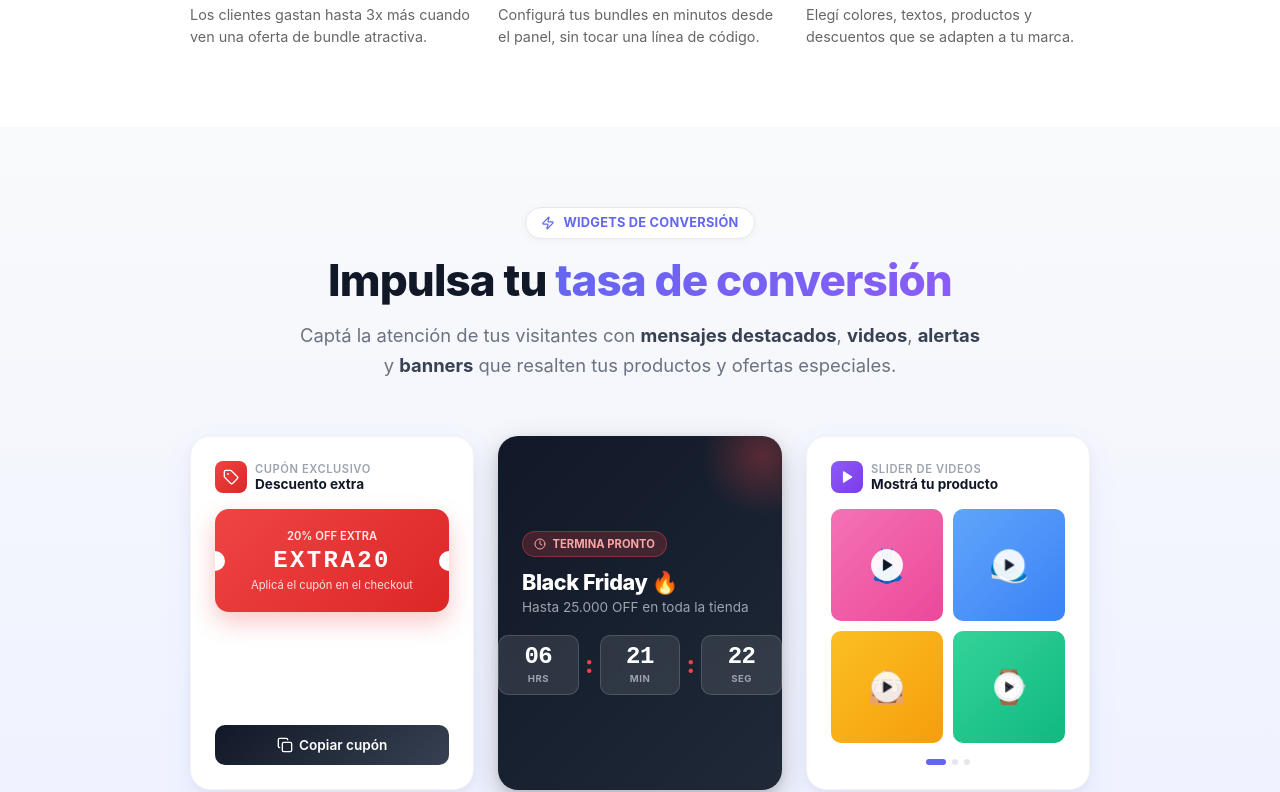
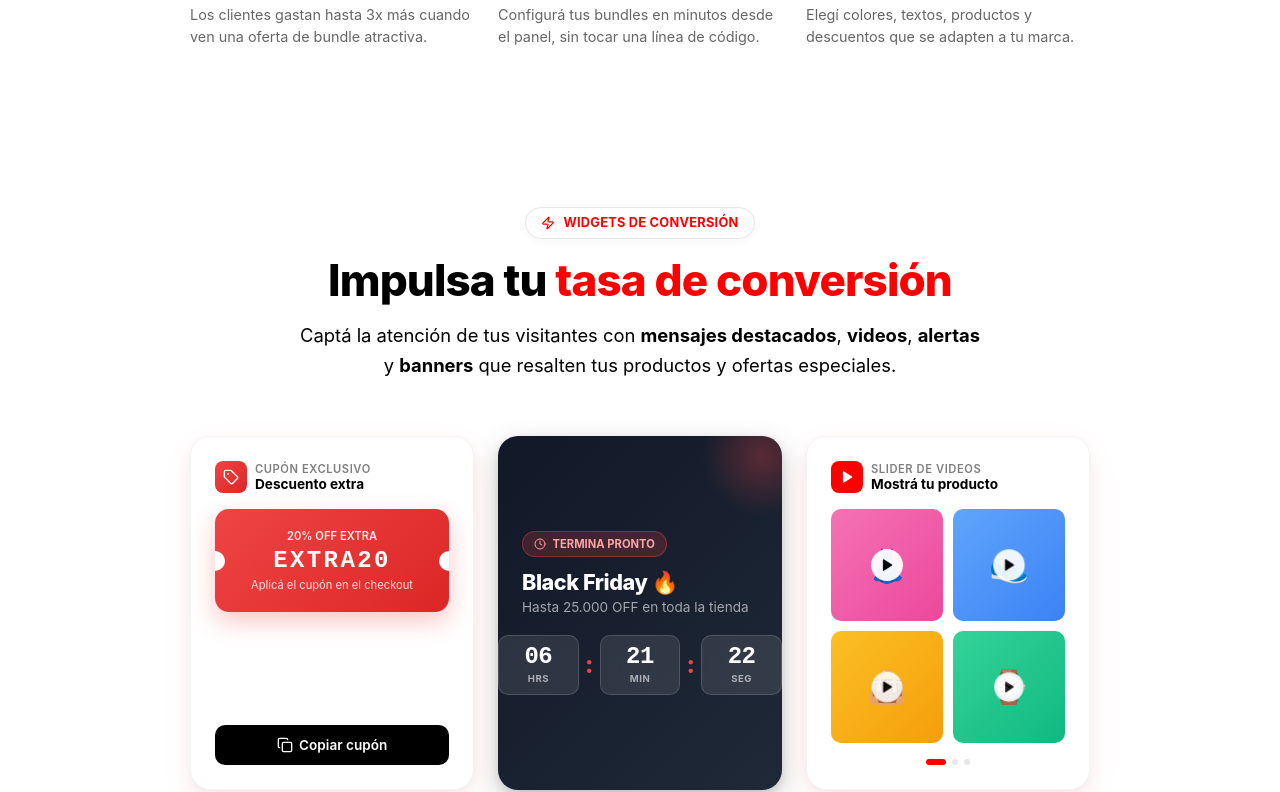
Before and after one commit to rodri-nexus/Nexus2026, a Next.js app: page / in a window 1280 px wide. Shown: the part 2488-3280 px from the top of the page. Built offline with nearby package versions, Linux system fonts and the light colour scheme.

Commit message:
Update FeatureWidgets.tsx

```diff
--- a/app/components/landing/FeatureWidgets.tsx
+++ b/app/components/landing/FeatureWidgets.tsx
@@ -46,7 +46,7 @@ export default function FeatureWidgets() {
     <section
       style={{
         padding: "5rem 1.25rem",
-        background: "linear-gradient(180deg, #f9fafb 0%, #eef2ff 100%)",
+        background: "#ffffff",
       }}
     >
       <div style={{ maxWidth: "1100px", margin: "0 auto" }}>
@@ -71,7 +71,7 @@ export default function FeatureWidgets() {
               background: "white",
               borderRadius: "999px",
               fontSize: "0.8rem",
-              color: "#6366f1",
+              color: "#FF0000",
               fontWeight: 700,
               letterSpacing: "0.02em",
               border: "1px solid #e5e7eb",
@@ -92,7 +92,7 @@ export default function FeatureWidgets() {
           style={{
             fontSize: "clamp(1.75rem, 5vw, 2.75rem)",
             fontWeight: 800,
-            color: "#111827",
+            color: "#000000",
             textAlign: "center",
             margin: "0 0 1rem 0",
             letterSpacing: "-0.02em",
@@ -102,10 +102,7 @@ export default function FeatureWidgets() {
           Impulsa tu{" "}
           <span
             style={{
-              background: "linear-gradient(135deg, #6366f1, #8b5cf6)",
-              WebkitBackgroundClip: "text",
-              WebkitTextFillColor: "transparent",
-              backgroundClip: "text",
+              color: "#FF0000",
             }}
           >
             tasa de conversión
@@ -120,7 +117,8 @@ export default function FeatureWidgets() {
           transition={{ duration: 0.5, delay: 0.2 }}
           style={{
             fontSize: "clamp(1rem, 2vw, 1.15rem)",
-            color: "#6b7280",
+            color: "#000000",
+            opacity: 0.6,
             textAlign: "center",
             lineHeight: 1.6,
             maxWidth: "680px",
@@ -128,10 +126,10 @@ export default function FeatureWidgets() {
           }}
         >
           Captá la atención de tus visitantes con{" "}
-          <strong style={{ color: "#374151" }}>mensajes destacados</strong>,{" "}
-          <strong style={{ color: "#374151" }}>videos</strong>,{" "}
-          <strong style={{ color: "#374151" }}>alertas</strong> y{" "}
-          <strong style={{ color: "#374151" }}>banners</strong> que resalten tus
+          <strong style={{ color: "#000000", opacity: 1 }}>mensajes destacados</strong>,{" "}
+          <strong style={{ color: "#000000", opacity: 1 }}>videos</strong>,{" "}
+          <strong style={{ color: "#000000", opacity: 1 }}>alertas</strong> y{" "}
+          <strong style={{ color: "#000000", opacity: 1 }}>banners</strong> que resalten tus
           productos y ofertas especiales.
         </motion.p>
 
@@ -156,7 +154,7 @@ export default function FeatureWidgets() {
               borderRadius: "20px",
               padding: "1.5rem",
               boxShadow:
-                "0 10px 30px rgba(99, 102, 241, 0.08), 0 4px 10px rgba(0, 0, 0, 0.04)",
+                "0 10px 30px rgba(255, 0, 0, 0.08), 0 4px 10px rgba(0, 0, 0, 0.04)",
               border: "1px solid #f3f4f6",
               display: "flex",
               flexDirection: "column",
@@ -190,7 +188,8 @@ export default function FeatureWidgets() {
                   <div
                     style={{
                       fontSize: "0.7rem",
-                      color: "#9ca3af",
+                      color: "#000000",
+                      opacity: 0.5,
                       fontWeight: 600,
                       letterSpacing: "0.05em",
                     }}
@@ -201,7 +200,7 @@ export default function FeatureWidgets() {
                     style={{
                       fontSize: "0.85rem",
                       fontWeight: 700,
-                      color: "#111827",
+                      color: "#000000",
                     }}
                   >
                     Descuento extra
@@ -209,7 +208,7 @@ export default function FeatureWidgets() {
                 </div>
               </div>
 
-              {/* Cupón visual */}
+              {/* Cupón visual — rojo semántico de descuento, se mantiene */}
               <div
                 style={{
                   background: "linear-gradient(135deg, #ef4444, #dc2626)",
@@ -290,7 +289,7 @@ export default function FeatureWidgets() {
                 padding: "0.75rem",
                 background: copied
                   ? "linear-gradient(135deg, #10b981, #059669)"
-                  : "linear-gradient(135deg, #111827, #374151)",
+                  : "#000000",
                 color: "white",
                 border: "none",
                 borderRadius: "10px",
@@ -333,7 +332,7 @@ export default function FeatureWidgets() {
             </button>
           </motion.div>
 
-          {/* MOCKUP 2: Contador regresivo Black Friday */}
+          {/* MOCKUP 2: Contador regresivo Black Friday — fondo oscuro, se mantiene */}
           <motion.div
             initial={{ opacity: 0, y: 40 }}
             whileInView={{ opacity: 1, y: 0 }}
@@ -401,7 +400,7 @@ export default function FeatureWidgets() {
               <p
                 style={{
                   fontSize: "0.85rem",
-                  color: "#9ca3af",
+                  color: "rgba(255, 255, 255, 0.6)",
                   margin: "0 0 1.25rem 0",
                 }}
               >
@@ -456,7 +455,7 @@ export default function FeatureWidgets() {
               borderRadius: "20px",
               padding: "1.5rem",
               boxShadow:
-                "0 10px 30px rgba(99, 102, 241, 0.08), 0 4px 10px rgba(0, 0, 0, 0.04)",
+                "0 10px 30px rgba(255, 0, 0, 0.08), 0 4px 10px rgba(0, 0, 0, 0.04)",
               border: "1px solid #f3f4f6",
               minHeight: "280px",
               display: "flex",
@@ -476,7 +475,7 @@ export default function FeatureWidgets() {
                   width: "32px",
                   height: "32px",
                   borderRadius: "8px",
-                  background: "linear-gradient(135deg, #8b5cf6, #7c3aed)",
+                  background: "#FF0000",
                   display: "flex",
                   alignItems: "center",
                   justifyContent: "center",
@@ -488,7 +487,8 @@ export default function FeatureWidgets() {
                 <div
                   style={{
                     fontSize: "0.7rem",
-                    color: "#9ca3af",
+                    color: "#000000",
+                    opacity: 0.5,
                     fontWeight: 600,
                     letterSpacing: "0.05em",
                   }}
@@ -499,7 +499,7 @@ export default function FeatureWidgets() {
                   style={{
                     fontSize: "0.85rem",
                     fontWeight: 700,
-                    color: "#111827",
+                    color: "#000000",
                   }}
                 >
                   Mostrá tu producto
@@ -538,6 +538,7 @@ export default function FeatureWidgets() {
               />
             </div>
 
+            {/* Paginación */}
             <div
               style={{
                 display: "flex",
@@ -551,7 +552,7 @@ export default function FeatureWidgets() {
                   width: "20px",
                   height: "6px",
                   borderRadius: "3px",
-                  background: "#6366f1",
+                  background: "#FF0000",
                 }}
               />
               <div
@@ -606,7 +607,7 @@ function TimeUnit({ value, label }: { value: number; label: string }) {
       <div
         style={{
           fontSize: "0.6rem",
-          color: "#9ca3af",
+          color: "rgba(255, 255, 255, 0.6)",
           fontWeight: 700,
           marginTop: "0.25rem",
           letterSpacing: "0.05em",
@@ -664,8 +665,8 @@ function VideoThumbnail({
           justifyContent: "center",
         }}
       >
-        <Play size={14} color="#111827" fill="#111827" />
+        <Play size={14} color="#000000" fill="#000000" />
       </motion.div>
     </motion.div>
   );
-            }
+      }
```
